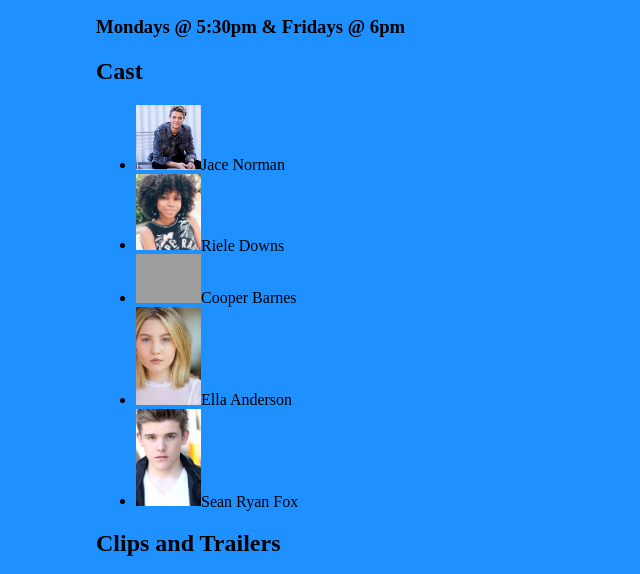
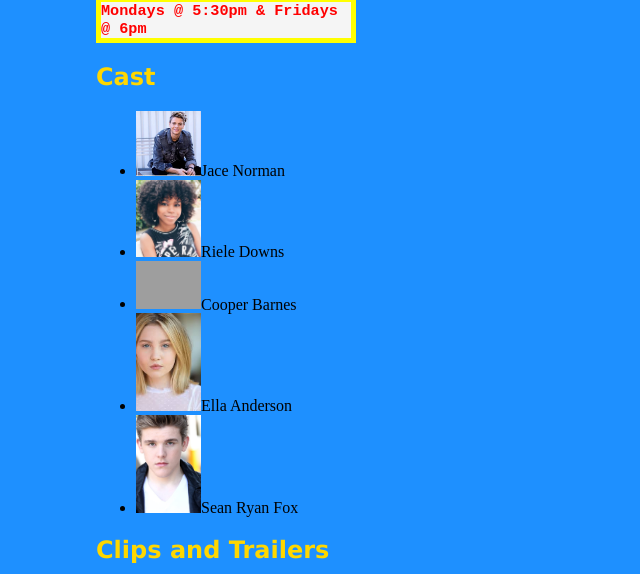
Before and after one commit to Bugsbunny2001-dra/FK-SITE, a plain HTML site: page HD.html in a window 1280 px wide. Shown: the part 331-905 px from the top of the page, without its empty margins (160-800 px from the left). Drawn offline with Linux system fonts and the light colour scheme; grey boxes are pictures that could not be loaded.

Commit message:
css updates

```diff
--- a/style.css
+++ b/style.css
@@ -11,6 +11,20 @@ body{
     max-width:768px;
     margin: auto;
 
+}
+h2{
+  color:gold;
+  font-family:Verdana, Geneva, Tahoma, sans-serif;
+}
+h3{
+  color:red;
+  font-family:monospace;
+  margin:0%;
+  border-width:5px;
+  border-color:yellow;
+  border-style:solid;
+  max-width:250px;
+  background-color:whitesmoke;
 }
 
 a{
```
